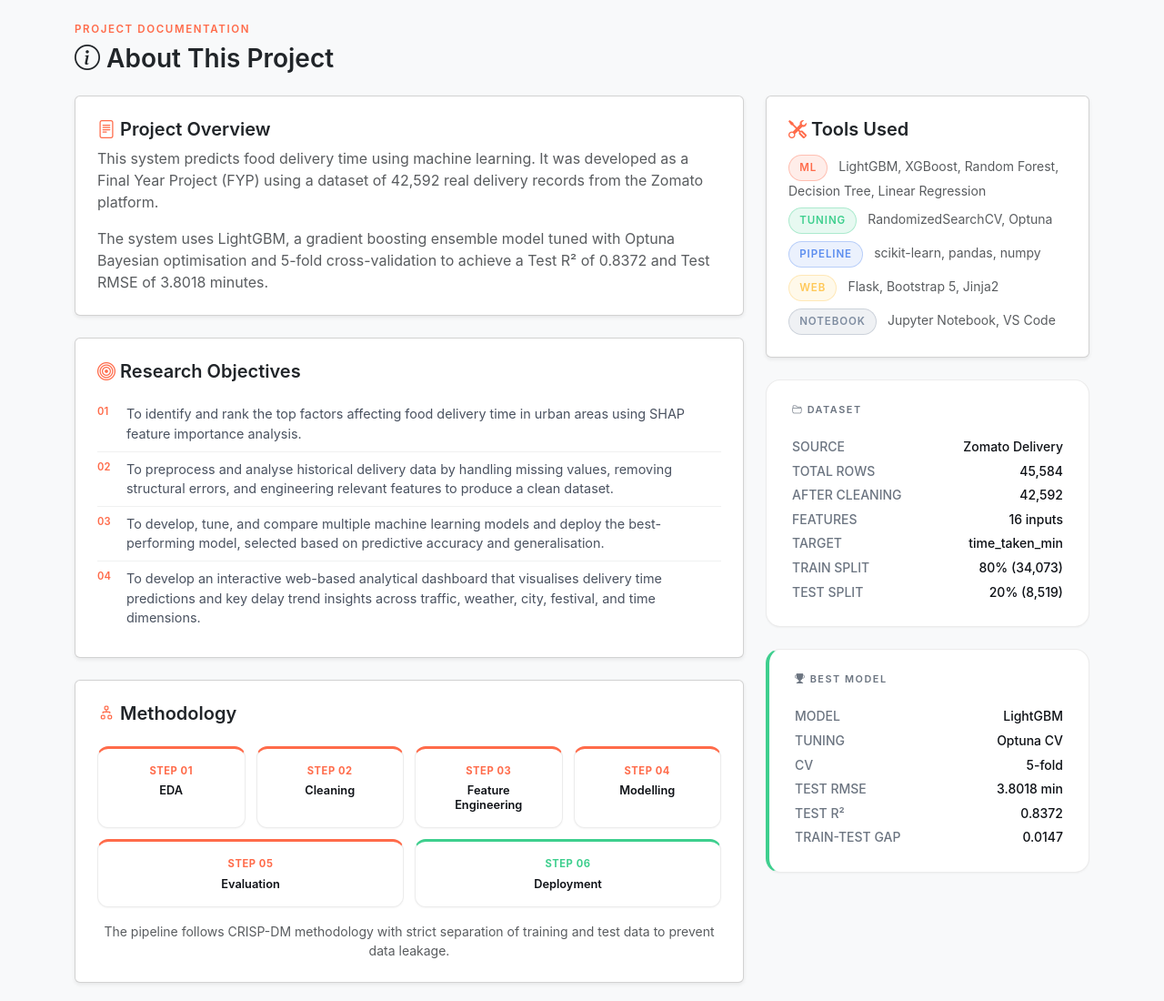
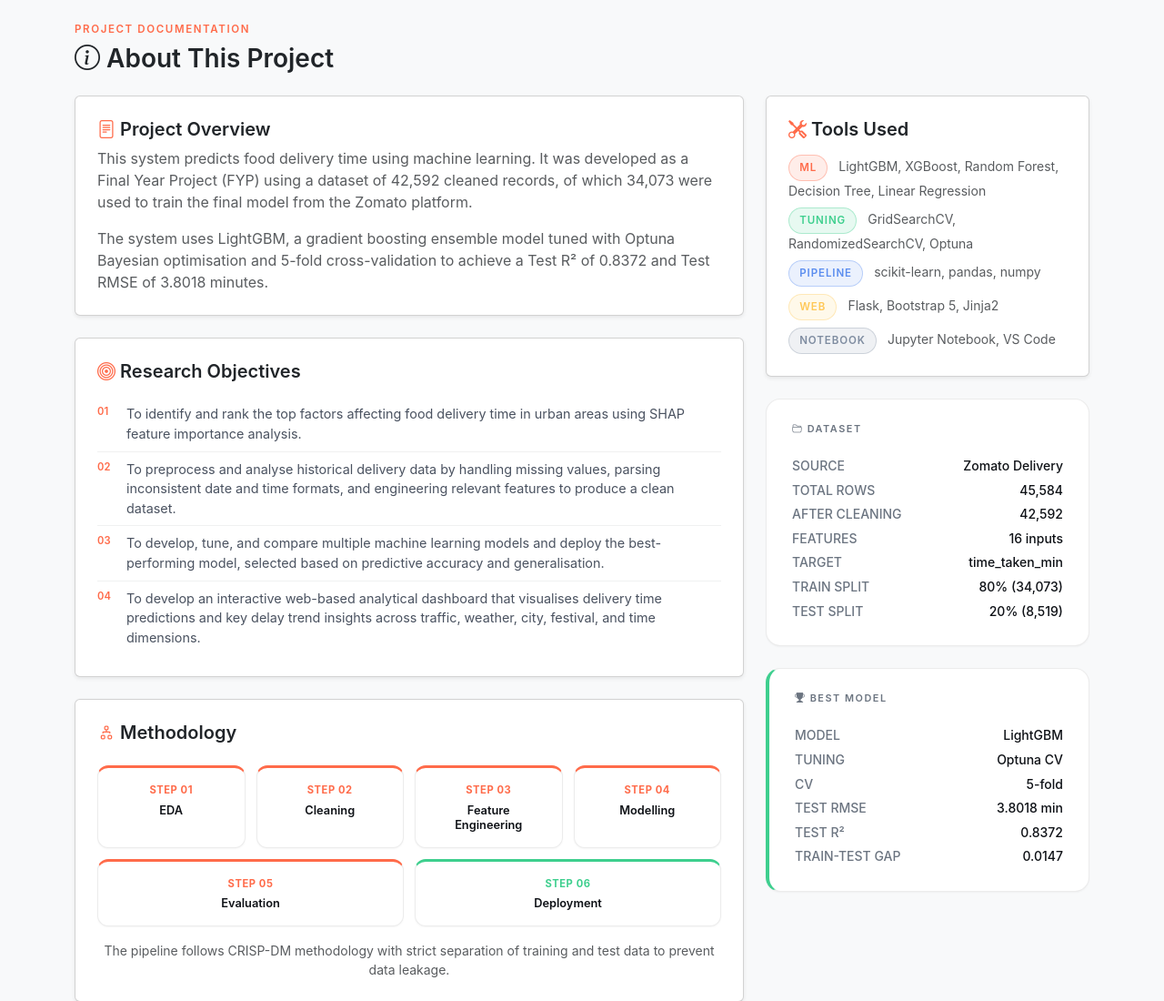
Before and after one commit to zylim04/delivery-app, a Flask app: page /about in a window 1280 px wide. Shown: the part 56-1156 px from the top of the page at 91% size. Run offline with Flask 3, Linux system fonts and the light colour scheme; parts of the project's set-up code (start-up, migrations or seed data) failed here and were passed over.

Commit message:
Fix stale record counts (trained-on 42,592→34,073), SHAP panel wording, RMSE card; remove xgboost and .DS_Store

```diff
--- a/app.py
+++ b/app.py
@@ -196,9 +196,6 @@ def features():
     return redirect(url_for('insights') + '#features')
 
 
-
-
-
 # Redirect old /trends links to the merged dashboard
 @app.route('/trends')
 def trends():
@@ -229,7 +226,7 @@ def chat():
 
         context = """You are a delivery time prediction assistant.
 You help users understand food delivery time predictions made by an
-LightGBM machine learning model trained on 42,592 Indian food delivery
+LightGBM machine learning model trained on 34,073 Indian food delivery
 records.
 
 Key facts about the model:
@@ -297,7 +294,7 @@ def admin():
         'test_r2'   : 0.8372,
         'test_rmse' : 3.8018,
         'test_mae'  : 3.0644,
-        'trained_on': '42,592 records',
+        'trained_on': '34,073 records',
         'features'  : 16,
         'file'      : 'best_model.pkl'
     }
--- a/templates/about.html
+++ b/templates/about.html
@@ -162,8 +162,8 @@
                 <h5 class="dp-section-title"><i class="bi bi-file-text" style="color: var(--dp-accent);"></i> Project Overview</h5>
                 <p class="text-muted">This system predicts food delivery time using machine
                 learning. It was developed as a Final Year Project (FYP)
-                using a dataset of 42,592 real delivery records from
-                the Zomato platform.</p>
+                using a dataset of 42,592 cleaned records, of which 34,073 were used
+                to train the final model from the Zomato platform.</p>
                 <p class="text-muted mb-0">The system uses LightGBM, a gradient boosting ensemble
                 model tuned with Optuna Bayesian optimisation and 5-fold
                 cross-validation to achieve a Test R² of 0.8372 and
@@ -184,8 +184,8 @@
                         <span class="dp-finding-rank">02</span>
                         <span>To preprocess and analyse
                         historical delivery data by
-                        handling missing values, removing structural
-                        errors, and engineering relevant features to
+                        handling missing values, parsing inconsistent date
+                        and time formats, and engineering relevant features to
                         produce a clean dataset. </span>
                     </li>
                     <li>
@@ -255,7 +255,7 @@
                     </li>
                     <li class="mb-2">
                         <span class="dp-chip low me-2">Tuning</span>
-                        RandomizedSearchCV, Optuna
+                        GridSearchCV, RandomizedSearchCV, Optuna
                     </li>
                     <li class="mb-2">
                         <span class="dp-chip blue me-2">Pipeline</span>
--- a/templates/feedback.html
+++ b/templates/feedback.html
@@ -138,7 +138,7 @@
                     </div>
                     <div class="d-flex justify-content-between">
                         <span style="color: var(--dp-muted);">RECORDS</span>
-                        <span>42,592</span>
+                        <span>34,073</span>
                     </div>
                     <div class="d-flex justify-content-between">
                         <span style="color: var(--dp-muted);">HOSTED ON</span>
--- a/templates/home.html
+++ b/templates/home.html
@@ -236,7 +236,7 @@
                 <p class="dp-sub">
                     Enter the order's traffic, weather, distance and festival
                     conditions and get a delivery time estimate, trained on
-                    42,592 real food deliveries across Indian cities.
+                    34,073 real food deliveries across Indian cities.
                 </p>
                 <div class="d-flex flex-wrap gap-2">
                     <a href="/predict" class="btn btn-dp-primary btn-lg">
@@ -304,7 +304,7 @@
                 <h5>Best Model</h5>
                 <p class="text-muted mb-0">
                     LightGBM tuned with Optuna Bayesian optimisation
-                    and 5-fold cross-validation on 42,592
+                    and 5-fold cross-validation on 34,073 real food
                     delivery records.
                 </p>
             </div>
@@ -340,7 +340,7 @@
         <span class="dp-eyebrow-light">Exploratory data analysis</span>
         <h2 class="dp-section-title h4 mb-1">Dataset overview</h2>
         <p class="text-muted small mb-4">
-            A first look at the 42,592 deliveries used to train the model.
+            A first look at the 34,073 deliveries used to train the model.
         </p>
         <div class="row g-4">
             <div class="col-md-6">
--- a/templates/predict.html
+++ b/templates/predict.html
@@ -390,7 +390,7 @@
             </div>
             <div class="modal-footer">
                 <small class="text-muted me-auto">
-                    Showing up to 8 similar records from 42,592 training records
+                    Showing up to 8 similar records from 34,073 training records
                 </small>
                 <button type="button" class="btn btn-secondary"
                         data-bs-dismiss="modal">Close</button>
```
Also changed, not shown: requirements.txt (line endings or trailing spaces), 4 other files.
